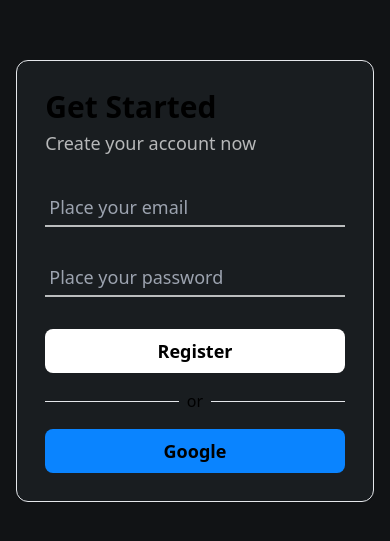
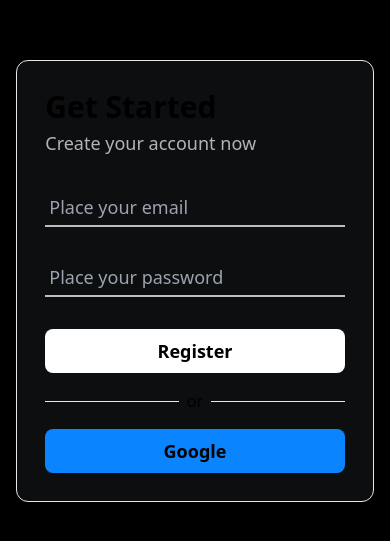
Before and after one commit to jheremois/Portfolioplus, a Next.js app: page / in a window 390 px wide. Shown: the part 105-646 px from the top of the page. Built offline with nearby package versions, Linux system fonts and the light colour scheme.

Commit message:
fix contact form responsive style

```diff
--- a/pages/_document.tsx
+++ b/pages/_document.tsx
@@ -5,8 +5,9 @@
     <Html lang="en">
       <Head>
         <title>Portfolioplus</title>
-        <meta name="description" content="Generated by create next app" />
+        <meta name="description" content="PortfolioPlus - Your Professional Portfolio Made Easy. Create, share, and showcase your work online with our user-friendly platform. Get valuable feedback and ratings on your services. Perfect for freelancers, business owners, job seekers, students, and anyone looking to showcase their work online professionally. Start building your portfolio today!" />
         <meta name="viewport" content="width=device-width, initial-scale=1" />
+        <meta name="#111315"/>
         <link rel="icon" href="/logo.png" />
       </Head>
       <body className='bg-mainBg'>
--- a/pages/index.tsx
+++ b/pages/index.tsx
@@ -15,8 +15,8 @@
 
   return (
     <>
-      <main className={`h-screen flex justify-center items-center`}>
-        <div className="bg-grey maxLoginW -translate-y-9 shadow-gray shadow-sm border border-gray p-7 rounded-xl w-11/12">
+      <main className={`h-screen flex justify-center items-center bg-black`}>
+        <div className="moveTop bg-darkGray maxLoginW -translate-y-9 shadow-gray shadow-sm border border-gray p-7 rounded-xl w-11/12">
           <div className="flex flex-col gap-1">
             <h3 className='font-semibold text-3xl'>
               Get Started
@@ -30,7 +30,7 @@
               type="text"
               placeholder='Place your email'
               className='
-                bg-grey p-1 w-full border-b-2
+                bg-darkGray p-1 w-full border-b-2
                 text-lightGray placeholder:text-gray
                 placeholder:font-medium
                 text-lg outline-none
@@ -41,7 +41,7 @@
               type="text"
               placeholder='Place your password'
               className='
-                bg-grey p-1 w-full border-b-2
+                bg-darkGray p-1 w-full border-b-2
                 text-lightGray placeholder:text-gray
                 placeholder:font-medium
                 text-lg outline-none
@@ -66,7 +66,7 @@
                 or
                 <hr className='w-full' />
               </div>
-              <Link href={'http://localhost:3100/auth/google'}>
+              <Link href={'https://portfolio-plus-service-app/google/auth'}>
                 <button
                   className='
                     bg-primaryAlt p-2 px-7 rounded-lg
```
